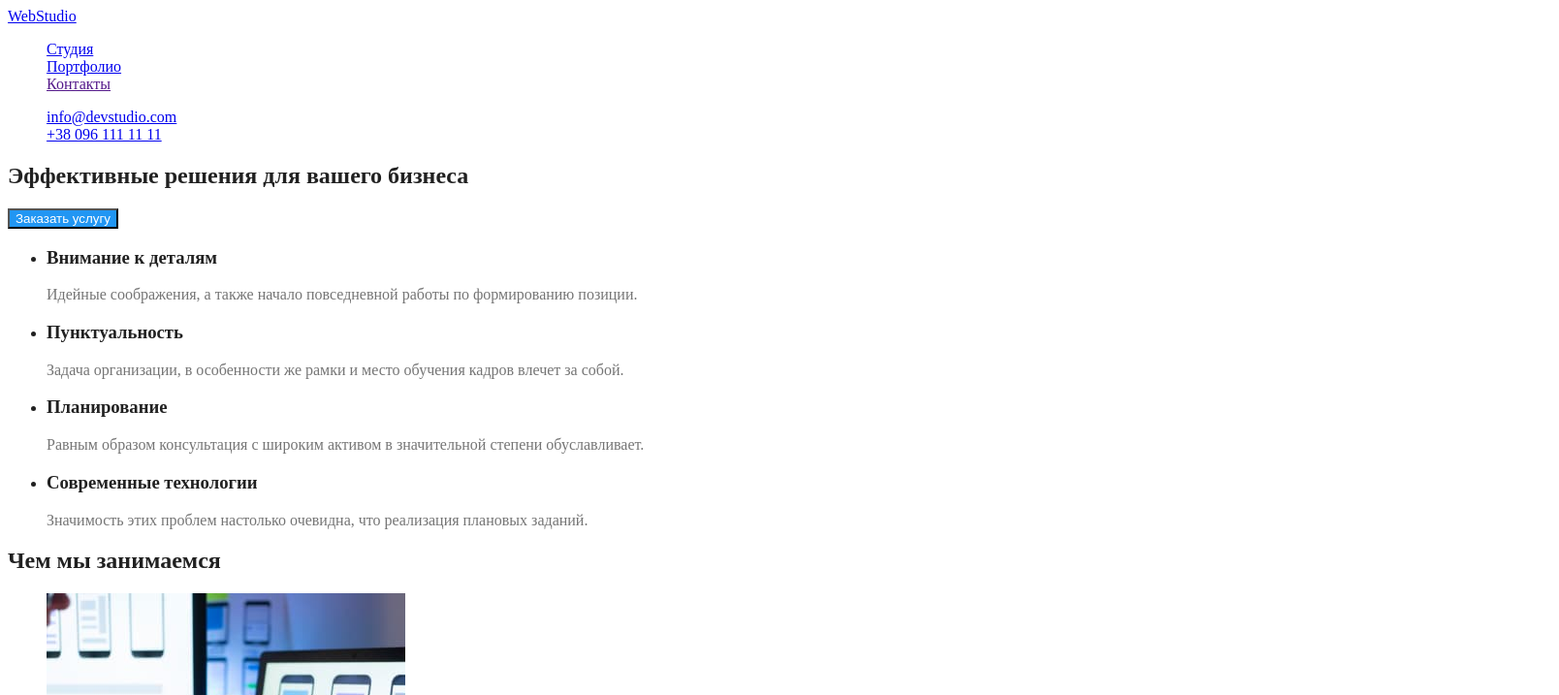
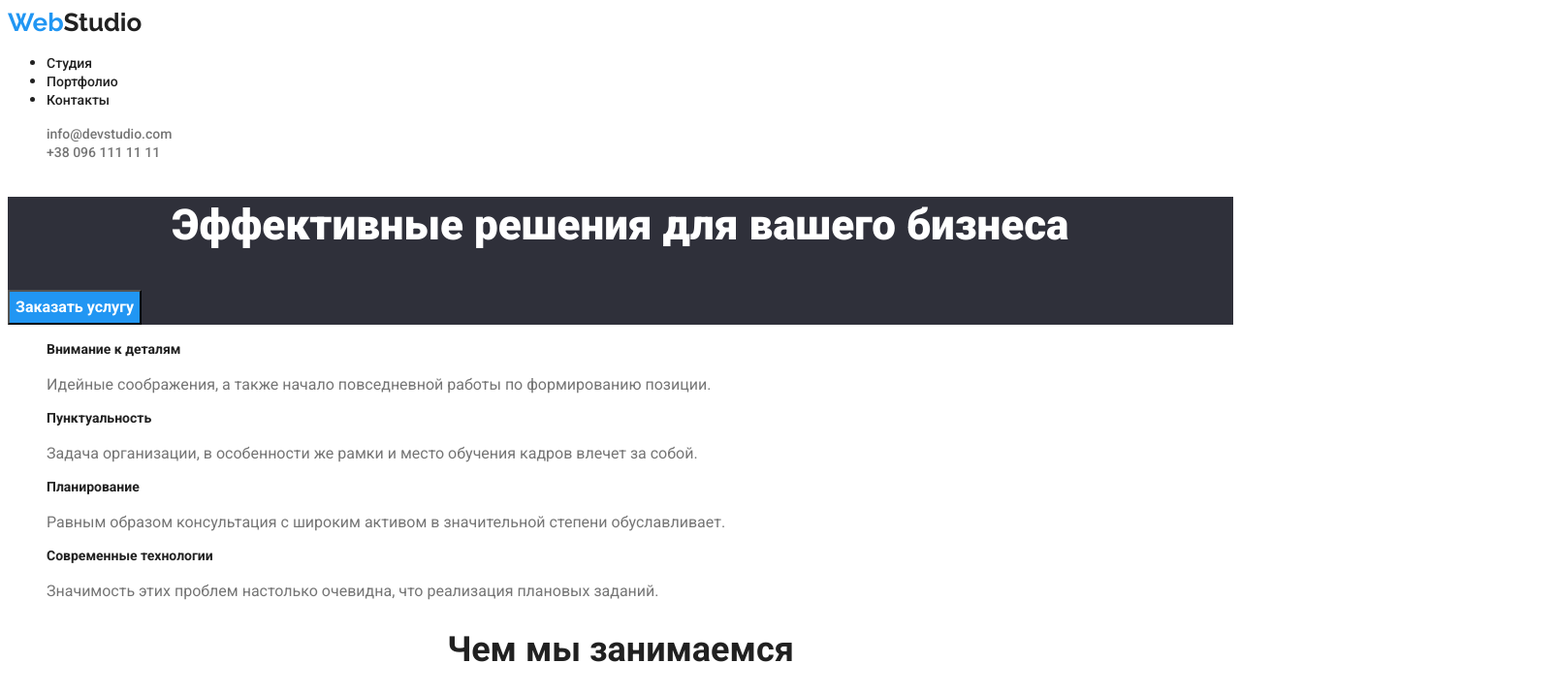
Before and after one commit to Tomliak1992/goit-markup-hw-02, a plain HTML site: page index.html in a window 1280 px wide. Shown: the top 717 px of the page at 97% size, 1608 px wide, since content can reach past the window. Drawn offline with Linux system fonts and the light colour scheme.

Commit message:
15.07.2021 після вебінару

```diff
--- a/css/styles.css
+++ b/css/styles.css
@@ -1,35 +1,125 @@
 :root{
-    --primary-text-color: #212121;
     --title-text-color: #212121;
     --accent-color: #2196F3;
     --text-color:  #757575;
+    --hero-name-color: #ffffff;
 }
 .body {
-    position: relative;
-    width: 1600px;
-    height: 2349px;
-    background: #FFFFFF;
-    color: var(--primary-text-color);
+    font-family: Roboto;
+    background-color: #FFFFFF;
+    color: var(--title-text-color);
+}
+a {
+    text-decoration: none;
+}
+button {
+    font-family: inherit;
 }
 .list {
-list-style: none;
-}
+    list-style: none;
+    }
 /* header */
+
 .navigation-link:hover,
 .navigation-link:focus,
 .contact-link:hover,
-.contact-link:focus,
-.hero-button:hover,
-.hero-button:focus {
+.contact-link:focus {
     color: var(--accent-color);
 }
-.principles-text, .worker-specialty {
+.principles-text, .worker-specialty, .filter-text {
     color: var(--text-color);
 }
-.title-section, .title-principles, .worker-name {
+.title-section, .title-principles, .worker-name, .filter-title {
+    color: var(--title-text-color);
+}
+
+.hero-button:hover {
     color: var(--title-text-color);
 }
 .hero-button {
-    color: white;
+    font-weight: 700;
+    font-size: 16px;
+    line-height: 1.88;
+    color: var(--hero-name-color);
+    background-color: var(--accent-color);
+    }
+.filter-button:hover {
+    color: var(--hero-name-color);
     background-color: var(--accent-color);
 }
+.filter-button {
+    color: var(--title-text-color);
+    font-weight: 500;
+    font-size: 16px;
+    line-height: 1.6;
+}
+
+.logo, .logo-footer {
+    font-family: Raleway;
+    font-weight: bold;
+    font-size: 26px;
+    line-height: 1.2;
+    color: var(--accent-color)
+}
+.logo-web {
+    color: var(--title-text-color)
+}
+.navigation-link {
+    font-weight: 500;
+    font-size: 14px;
+    line-height: 1.2;
+    color: var(--title-text-color);
+}
+.contact-link {
+    font-style: normal;
+    font-weight: 500;
+    font-size: 14px;
+    line-height: 1.2;
+    color: var(--text-color);
+}
+.hero, .footer {
+    background-color: #2F303A;;
+}
+.hero-text {
+    font-weight: 900;
+    font-size: 44px;
+    line-height: 1.36;
+    text-align: center;
+    color: var(--hero-name-color)
+}
+.title-principles {
+    font-weight: bold;
+    font-size: 14px;
+    line-height: 1.42;
+}
+.title-section {
+    font-weight: bold;
+    font-size: 36px;
+    line-height: 1.17;
+    text-align: center;
+}
+
+.worker-name {
+    font-weight: 500;
+    font-size: 16px;
+    line-height: 1.18;
+}
+.worker-specialty {
+    font-weight: 400;
+    font-size: 16px;
+    line-height: 1.2;
+}
+.logo-footer-web, .address-text {
+    color: var(--hero-name-color);
+}
+.address-text {
+    font-weight: 400;
+    font-size: 14px;
+    line-height: 1.5;
+    letter-spacing: 0.03em;
+}
+.filter-title {
+    font-weight: 700;
+    font-size: 18px;
+    line-height: 2;
+}
--- a/index.html
+++ b/index.html
@@ -6,7 +6,7 @@
         <meta http-equiv="X-UA-Compatible" content="IE=edge">
         <meta name="viewport" content="width=device-width, initial-scale=1.0">
         <link rel="preconnect" href="https://fonts.googleapis.com">
-        <link href="https://fonts.googleapis.com/css2?family=Raleway:wght@700&display=swap" rel="stylesheet">
+        <link href="https://fonts.googleapis.com/css2?family=Raleway:wght@700&family=Roboto:wght@400;500;700;900&display=swap" rel="stylesheet">
         <title>Студия</title>
         <link rel="stylesheet" href="./css/styles.css"/>
     </head>
@@ -16,7 +16,7 @@
             <a class="logo" href="/">Web<span class="logo-web">Studio</span></a>
 
             <nav>
-                <ul class="ul-navigation list">
+                <ul class="ul-navigation">
                     <li class="nav-studio">
                         <a class="navigation-link" href="./index.html">Студия</a>
                     </li>
@@ -41,7 +41,7 @@
             </section>
             <!--principles of activity-->
             <section class="section">
-                <ul>
+                <ul class="list">
                     <li>
                         <h3 class="title-principles">Внимание к деталям</h3>
                         <p class="principles-text">Идейные соображения, а также начало повседневной работы по формированию позиции.</p>
@@ -63,7 +63,7 @@
             <!--section with photos-->
             <section class="section">
                 <h2 class="title-section">Чем мы занимаемся</h2>
-                    <ul>
+                    <ul class="list">
                         <li><img src="./images/img1.jpg" alt="ноутбук та телефон" width="370"/></li>
                         <li><img src="./images/img2.jpg" alt="Планшет" width="370"/></li>
                         <li><img src="./images/img3.jpg" alt="Клавіатура" width="370"/></li>
@@ -72,7 +72,7 @@
             <!--our team-->
             <section class="section">
                 <h2 class="title-section">Наша команда</h2>
-                <ul>
+                <ul class="list">
                     <li>
                         <img src="./images/igor.jpg" alt="Фото Ігоря" width="270" class="worker-photo"/>
                         <h3 class="worker-name">Игорь Демьяненко</h3>
@@ -96,10 +96,10 @@
                 </ul>
             </section>
         </main>
-        <footer>
-            <a class="logo-footer" href="/">Web<span class="logo-web-footer">Studio</span></a>
+        <footer class="footer">
+            <a class="logo-footer" href="/">Web<span class="logo-footer-web">Studio</span></a>
             <address class="address">
-                <ul class="address-ul">
+                <ul class="address-ul list">
                     <li class="address-text">г. Киев, пр-т Леси Украинки, 26</li>
                     <li><a class="contact-link" href="mailto:info@devstudio.com">info@devstudio.com</a></li>
                     <li><a class="contact-link" href="tel:+380961111111">+38 096 111 11 11</a></li>
```
Also changed, not shown: portfolio.html (+27 -8 lines).
